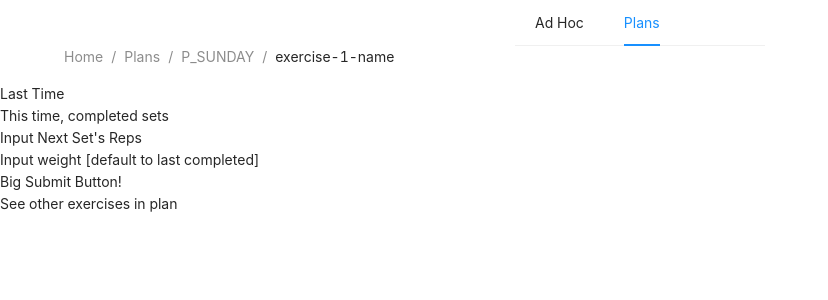
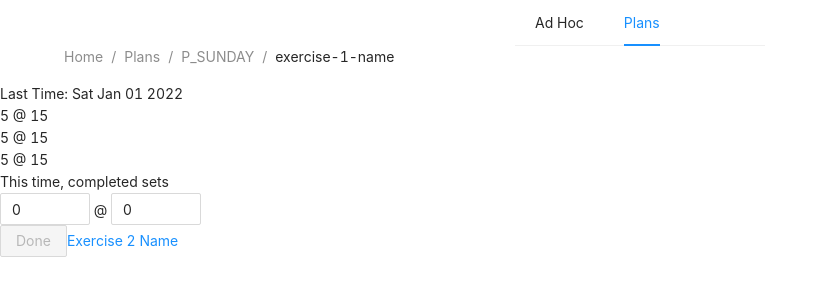
Before and after one commit to pinghedm/jackedob2, a React (Create React App) app in the folder app/: page /plans/P_SUNDAY/exercise-1-name in a window 1280 px wide. Shown: the top 300 px of the page, without its empty margins (0-828 px from the left). Built offline with nearby package versions, Linux system fonts and the light colour scheme.

Commit message:
tighten up some types, add some ui

```diff
--- a/app/src/pages/Exercise/Exercise.tsx
+++ b/app/src/pages/Exercise/Exercise.tsx
@@ -1,19 +1,102 @@
-import React from 'react'
-import { useLocation } from 'react-router-dom'
-
+import React, { useState } from 'react'
+import { useLocation, Link } from 'react-router-dom'
+import {
+    getExerciseDetails,
+    mostRecentSet,
+    ExerciseInfo,
+    getSetsFromSameSession,
+} from 'services/exercise_service'
+import { getPlanDetails } from 'services/plans_service'
+import { InputNumber, Button } from 'antd'
+import { cheapSlugify } from 'services/utils'
 export interface ExerciseProps {}
 
 const Exercise = ({}: ExerciseProps) => {
     const location = useLocation() // TODO If part of a plan flow, show a 'next' button or something?
-    const partOfPlan = location.pathname.includes('plans')
+    const planToken = location.pathname.split('/').find(seg => seg.startsWith('P_'))
+    const plan = getPlanDetails(planToken ?? '')
+    const unfinishedExercisesInPlan: string[] = []
+    plan?.exerciseNames?.forEach(name => {
+        console.log(name)
+        const exercise = getExerciseDetails(cheapSlugify(name))
+        console.log(exercise)
+        if (exercise) {
+            const doneToday = getSetsFromSameSession(new Date(), exercise).length
+            if (!doneToday) {
+                unfinishedExercisesInPlan.push(name)
+            }
+        }
+    })
+
+    const exerciseSlugName = location.pathname.split('/').slice(-1).pop() ?? ''
+    const exerciseInfo = getExerciseDetails(exerciseSlugName)
+    const newestSet = mostRecentSet(exerciseInfo?.sets ?? [])
+
+    const [setsToday, setSetsToday] = useState<ExerciseInfo['sets']>([])
+    const [newReps, setNewReps] = useState<number | null>(null)
+    const [newWeight, setNewWeight] = useState<number | null>(null)
+
     return (
         <div>
-            <div>Last Time</div>
+            {exerciseInfo && newestSet ? (
+                <div>
+                    Last Time: {new Date(newestSet.date).toDateString()}
+                    <br />
+                    {getSetsFromSameSession(newestSet.date, exerciseInfo).map(s => (
+                        <div>
+                            {s.reps} @ {s.weight}
+                        </div>
+                    ))}
+                </div>
+            ) : null}
             <div>This time, completed sets</div>
-            <div>Input Next Set's Reps</div>
-            <div>Input weight [default to last completed]</div>
-            <div>Big Submit Button!</div>
-            {partOfPlan ? <div>See other exercises in plan</div> : null}
+            {setsToday.map(s => (
+                <div>
+                    {s.reps} @ {s.weight}
+                </div>
+            ))}
+            <div>
+                <InputNumber
+                    value={newReps ?? ''}
+                    defaultValue={0}
+                    placeholder="Num reps"
+                    onChange={val => setNewReps(val || 0)}
+                />{' '}
+                @{' '}
+                <InputNumber
+                    value={newWeight ?? ''}
+                    defaultValue={0}
+                    placeholder="Weight (lbs)"
+                    onChange={val => setNewWeight(val || 0)}
+                />
+            </div>
+            <Button
+                disabled={!newWeight || !newReps}
+                onClick={e => {
+                    if (!!newWeight && !!newReps) {
+                        setSetsToday([
+                            ...setsToday,
+                            { weight: newWeight, reps: newReps, date: new Date().toISOString() },
+                        ])
+                        setNewReps(0)
+                        // leave weight filled out the same, for convenience
+                    }
+                }}>
+                Done
+            </Button>
+            {plan
+                ? unfinishedExercisesInPlan
+                      .filter(name => name !== exerciseInfo?.name)
+                      .map(name => (
+                          <Link
+                              to={`${location.pathname.replace(
+                                  exerciseSlugName,
+                                  cheapSlugify(name),
+                              )}`}>
+                              {name}
+                          </Link>
+                      ))
+                : null}
         </div>
     )
 }
--- a/app/src/pages/PlanDetails/PlanDetails.tsx
+++ b/app/src/pages/PlanDetails/PlanDetails.tsx
@@ -3,7 +3,7 @@ import { useParams } from 'react-router-dom'
 import { getPlanDetails } from 'services/plans_service'
 import { useNavigate, Link } from 'react-router-dom'
 import { Typography, Card } from 'antd'
-import { cheapSlugify } from 'services/utils'
+import { mostRecentSet } from 'services/exercise_service'
 export interface PlanDetailsProps {}
 
 const PlanDetails = ({}: PlanDetailsProps) => {
@@ -17,24 +17,24 @@ const PlanDetails = ({}: PlanDetailsProps) => {
     return (
         <>
             <Typography.Title>{plan.name}</Typography.Title>
-            {plan.exercises.map(e => (
+            {plan.exercises.map(e => {
+                const newestSet = mostRecentSet(e.sets)
+                return (
                     <Link
                         key={e.name}
-                    to={`/plans/${plan.token}/${cheapSlugify(e.name)}`}
+                        to={`/plans/${plan.token}/${e.slugName}`}
                         style={{ display: 'inline-block', width: '350px' }}>
                         <Card title={e.name}>
-                        Last Data: {new Date(e.lastTime.date).toDateString()}
+                            Last Data: {newestSet ? new Date(newestSet.date).toDateString() : null}
                             <br />
                             <br />
-                        {e.lastTime.sets.map((s, idx) => (
-                            <Typography.Text key={idx}>
-                                - {s.reps} @ {s.weight}
-                                <br />
+                            <Typography.Text>
+                                {newestSet ? `${newestSet.reps} @ ${newestSet.weight}` : null}
                             </Typography.Text>
-                        ))}
                         </Card>
                     </Link>
-            ))}
+                )
+            })}
         </>
     )
 }
--- a/app/src/pages/Plans/Plans.tsx
+++ b/app/src/pages/Plans/Plans.tsx
@@ -19,7 +19,7 @@ const Plans = ({}: PlansProps) => {
                             title={plan.name}
                             style={{ maxWidth: '350px', marginTop: '15px' }}
                             key={plan.token}>
-                            {plan.numExercises} exercises.
+                            {plan.exerciseNames.length} exercises.
                             <br />
                             <br />
                             Most recent completion?
--- /dev/null
+++ b/app/src/services/exercise_service.tsx
@@ -0,0 +1,49 @@
+const exerciseData = [
+    {
+        name: 'Exercise 1 Name',
+        slugName: 'exercise-1-name',
+
+        sets: [
+            { weight: 15, reps: 5, date: '2022-01-01T00:00:00.000Z' },
+            { weight: 15, reps: 5, date: '2022-01-01T10:00:00.000Z' },
+            { weight: 15, reps: 5, date: '2022-01-01T20:00:00.000Z' },
+        ],
+    },
+    {
+        name: 'Exercise 2 Name',
+        slugName: 'exercise-2-name',
+
+        sets: [
+            { weight: 15, reps: 5, date: '2022-01-01T00:00:00.000Z' },
+            { weight: 15, reps: 5, date: '2022-01-01T10:00:00.000Z' },
+            { weight: 15, reps: 5, date: '2022-01-01T20:00:00.000Z' },
+        ],
+    },
+]
+
+export interface ExerciseInfo {
+    name: string
+    slugName: string
+    sets: { weight: number; reps: number; date: string }[]
+}
+
+export const getExerciseDetails = (exerciseSlugName: string) => {
+    return exerciseData.find(e => e.slugName === exerciseSlugName)
+}
+
+export const mostRecentSet = (sets: ExerciseInfo['sets']) =>
+    sets
+        .sort((s1, s2) => (s1.date < s2.date ? -1 : 1))
+        .slice(-1)
+        .pop()
+
+export const getSetsFromSameSession = (date: Date | string, exerciseInfo: ExerciseInfo) => {
+    // we will assume any sets on the same calendar day as date are the same session
+    let ymd: string
+    if (date instanceof Date) {
+        ymd = date.toISOString().split('T')[0]
+    } else {
+        ymd = date.split('T')[0]
+    }
+    return exerciseInfo.sets.filter(s => s.date.startsWith(ymd))
+}
--- a/app/src/services/plans_service.tsx
+++ b/app/src/services/plans_service.tsx
@@ -1,24 +1,23 @@
+import { ExerciseInfo, getExerciseDetails } from 'services/exercise_service'
 export interface WorkoutPlan {
     name: string
     token: string
-    numExercises: 5
+    exerciseNames: string[]
     lastUpdated?: string // iso string
 }
 
 export interface WorkoutPlanDetails extends WorkoutPlan {
-    exercises: {
-        name: string
-        lastTime: {
-            date: string // iso string
-            sets: { weight: number; reps: number }[]
-        }
-    }[]
+    exercises: ExerciseInfo[]
 }
 
 const plans: WorkoutPlan[] = [
-    { name: 'Danny - Sunday', token: 'P_SUNDAY', numExercises: 5 },
-    { name: 'Danny - Tuesday', token: 'P_TUESDAY', numExercises: 5 },
-    { name: 'Danny - Thursday', token: 'P_THURSDAY', numExercises: 5 },
+    {
+        name: 'Danny - Sunday',
+        token: 'P_SUNDAY',
+        exerciseNames: ['Exercise 1 Name', 'Exercise 2 Name'],
+    },
+    { name: 'Danny - Tuesday', token: 'P_TUESDAY', exerciseNames: ['Exercise 1 Name'] },
+    { name: 'Danny - Thursday', token: 'P_THURSDAY', exerciseNames: ['Exercise 1 Name'] },
 ]
 
 export const getPlans = () => {
@@ -33,19 +32,9 @@ export const getPlanDetails = (planToken: string): WorkoutPlanDetails | null =>
 
         return {
             ...plan,
-            exercises: [
-                {
-                    name: 'Exercise 1 Name',
-                    lastTime: {
-                        date: yesterday.toISOString(),
-                        sets: [
-                            { weight: 15, reps: 5 },
-                            { weight: 15, reps: 5 },
-                            { weight: 15, reps: 5 },
-                        ],
-                    },
-                },
-            ],
+            exercises: plan.exerciseNames
+                .map(name => getExerciseDetails(name))
+                .filter(e => !e !== undefined) as ExerciseInfo[],
         }
     } else {
         return null
```
Lines whose indentation alone changed are shown as unchanged.
